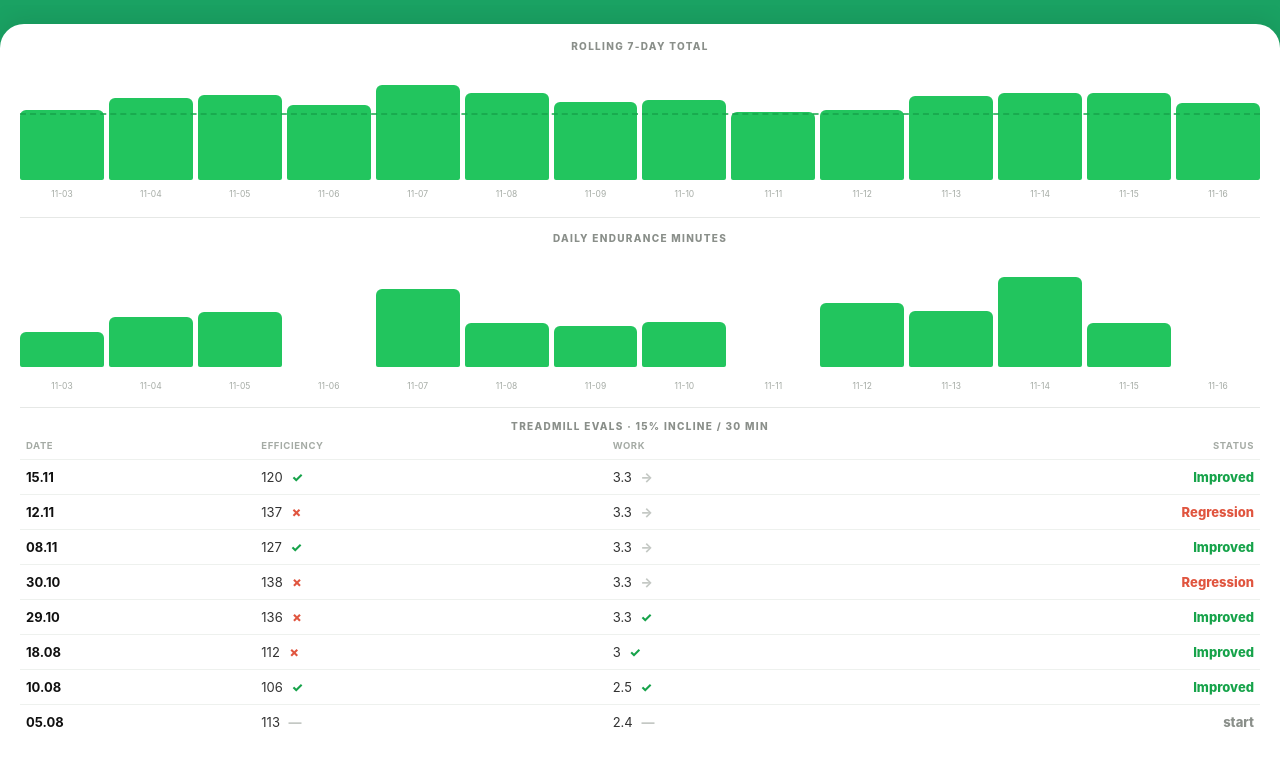
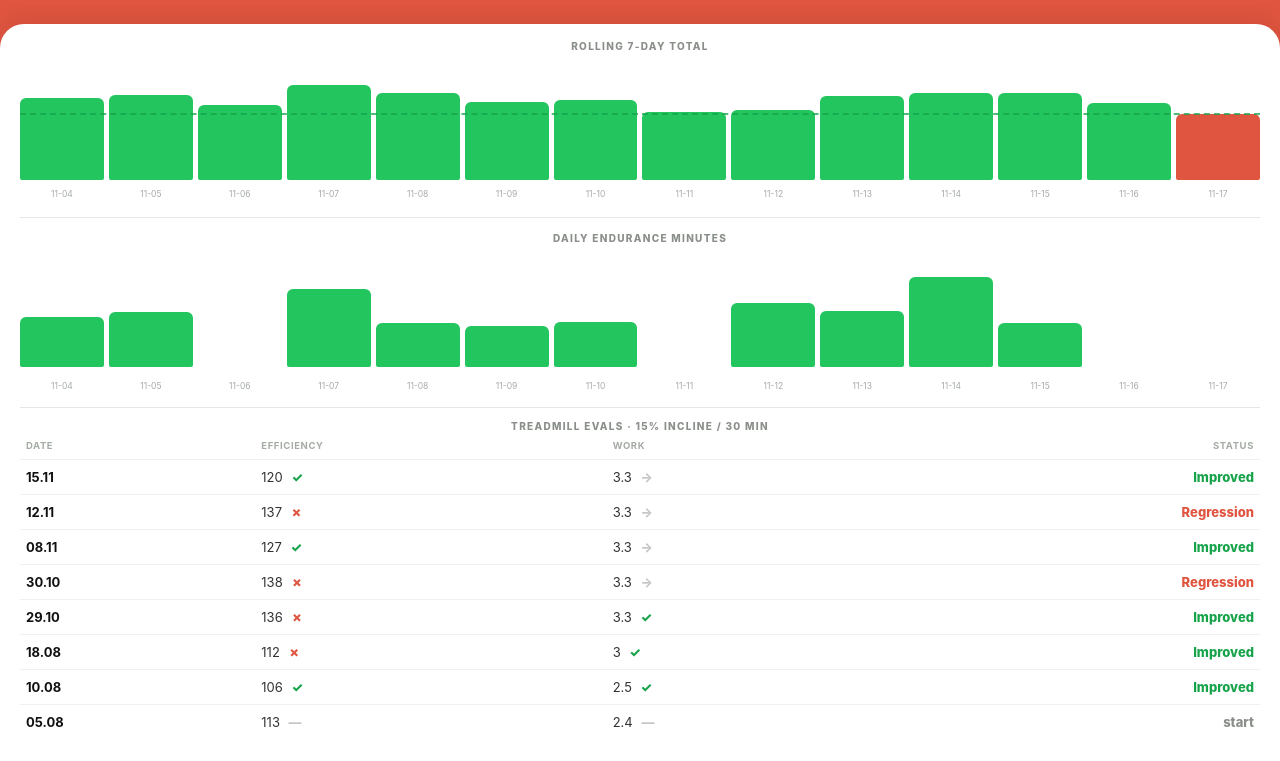
Before and after one commit to dk-cloud-agents/hung-report, a plain HTML site: page index.html in a window 1280 px wide. Shown: the part 316-1077 px from the top of the page. Drawn offline with Linux system fonts and the light colour scheme.

Commit message:
[auto] endurance report 11-17 total 175

```diff
--- a/index.html
+++ b/index.html
@@ -105,11 +105,11 @@
 <script>
 const GOAL = 180;
 // Data: date + trailing-7-day total minutes. Update these to keep the report fresh.
-const dates   = ["11-03", "11-04", "11-05", "11-06", "11-07", "11-08", "11-09", "11-10", "11-11", "11-12", "11-13", "11-14", "11-15", "11-16"];
-const rolling = [187, 222, 230, 200, 254, 234, 209, 216, 181, 187, 226, 234, 234, 206];
+const dates   = ["11-04", "11-05", "11-06", "11-07", "11-08", "11-09", "11-10", "11-11", "11-12", "11-13", "11-14", "11-15", "11-16", "11-17"];
+const rolling = [222, 230, 200, 254, 234, 209, 216, 181, 187, 226, 234, 234, 206, 175];
 // Per-day endurance total minutes for the SAME dates as above (Zone 2 Volume col B).
 // populate at publish time — keep aligned one-to-one with dates[]/rolling[].
-const daily = [24.0, 35.0, 38.0, 0.0, 54.0, 30.0, 28.0, 31.0, 0.0, 44.5, 39.2, 62.0, 30.0, 0.0];
+const daily = [35.0, 38.0, 0.0, 54.0, 30.0, 28.0, 31.0, 0.0, 44.5, 39.2, 62.0, 30.0, 0.0, 0.0];
 
 const last = rolling[rolling.length-1];
 const met  = last >= GOAL;
```
